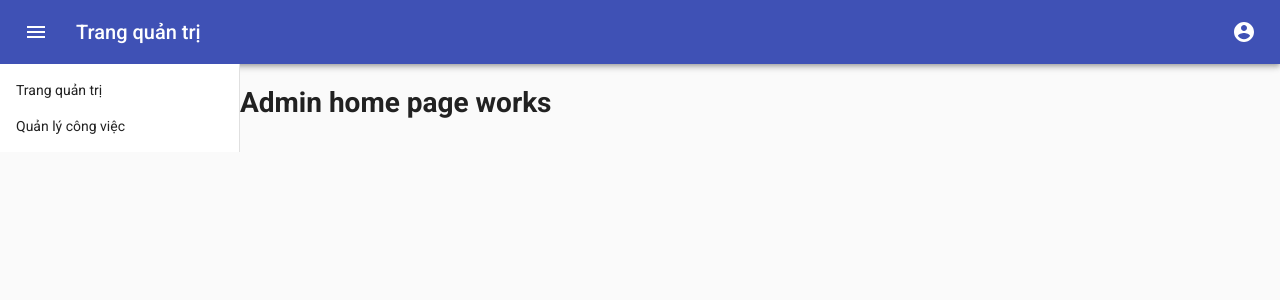
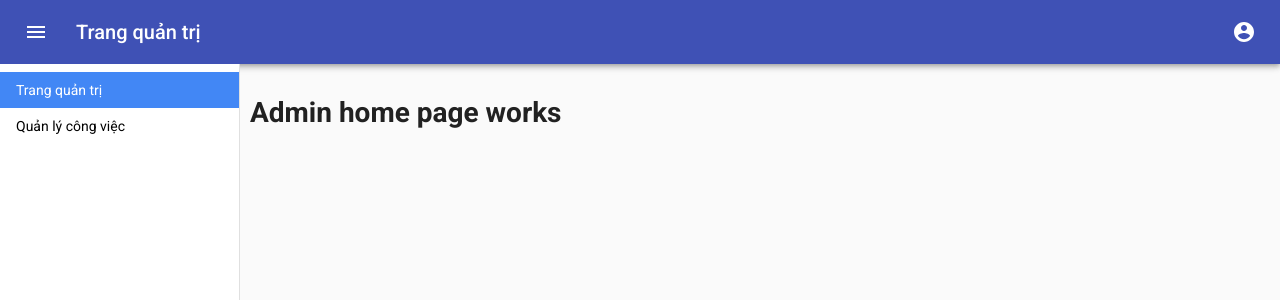
Before and after one commit to vanbui93/108-training-redux-saga, a React (Create React App) app: page / in a window 1280 px wide. Shown: the top 300 px of the page. Built offline with nearby package versions, Linux system fonts and the light colour scheme.

Commit message:
155 [MATERIAL-UI] Xay dung SideBar,Drawer, NavigationMenu (P2)

```diff
--- a/src/commons/Theme/index.js
+++ b/src/commons/Theme/index.js
@@ -6,6 +6,7 @@ const theme = createMuiTheme({
     secondary: "#CDDC39",
     error: "#D32F2F",
     textColor: "#FFFFFF",
+    deFaultTextColor: "#000000",
   },
   typography: {
     fontFamily: "Roboto"
--- a/src/components/Dashboard/Sidebar/index.js
+++ b/src/components/Dashboard/Sidebar/index.js
@@ -6,6 +6,7 @@ import Drawer from '@material-ui/core/Drawer';
 import List from '@material-ui/core/List';
 import ListItem from '@material-ui/core/ListItem';
 import { ADMIN_ROUTES } from './../../../constants/index';
+import { NavLink } from 'react-router-dom';
 
 class Siderbar extends Component {
   constructor(props) {
@@ -29,9 +30,17 @@ class Siderbar extends Component {
         <List component="div">
           {ADMIN_ROUTES.map((item, index) => {
             return (
-              <ListItem key={index} className={classes.menuItem} button>
-                {item.name}
-              </ListItem>
+              <NavLink
+                key={index}
+                to={item.path}
+                exact={item.exact}
+                className={classes.menuLink}
+                activeClassName={classes.menuLinkActive}
+              >
+                <ListItem key={index} className={classes.menuItem} button>
+                  {item.name}
+                </ListItem>
+              </NavLink>
             )
           })}
         </List>
--- a/src/components/Dashboard/Sidebar/styles.js
+++ b/src/components/Dashboard/Sidebar/styles.js
@@ -5,6 +5,19 @@ const styles = (theme) => ({
     zIndex: 10,
     height: '100%',
     position: 'relative',
+  },
+  menuLink: {
+    textDecoration: 'none',
+    color: theme.color.deFaultTextColor,
+  },
+  menuLinkActive: {
+   "&>div": {
+      backgroundColor: '#4287f5',
+      color: '#ffffff',
+      "&:hover": {
+        backgroundColor: '#6e98dc',
+      }
+    },
   }
 });
 export default styles;
--- a/src/components/Dashboard/styles.js
+++ b/src/components/Dashboard/styles.js
@@ -1,10 +1,24 @@
-const styles = (theme) => ({
+const styles = theme => ({
   wrapper: {
     display: 'flex',
     flexDirection: 'row',
+    height: '100vh',
   },
   wrapperContent: {
     width: '100%',
-  }
+    padding: 10,
+    transition: theme.transitions.create('margin', {
+      easing: theme.transitions.easing.sharp,
+      duration: theme.transitions.duration.leavingScreen,
+    }),
+  },
+  shiftLeft: {
+    marginLeft: -240,
+    transition: theme.transitions.create('margin', {
+      easing: theme.transitions.easing.easeOut,
+      duration: theme.transitions.duration.leavingScreen,
+    }),
+  },
 });
+
 export default styles;
```
